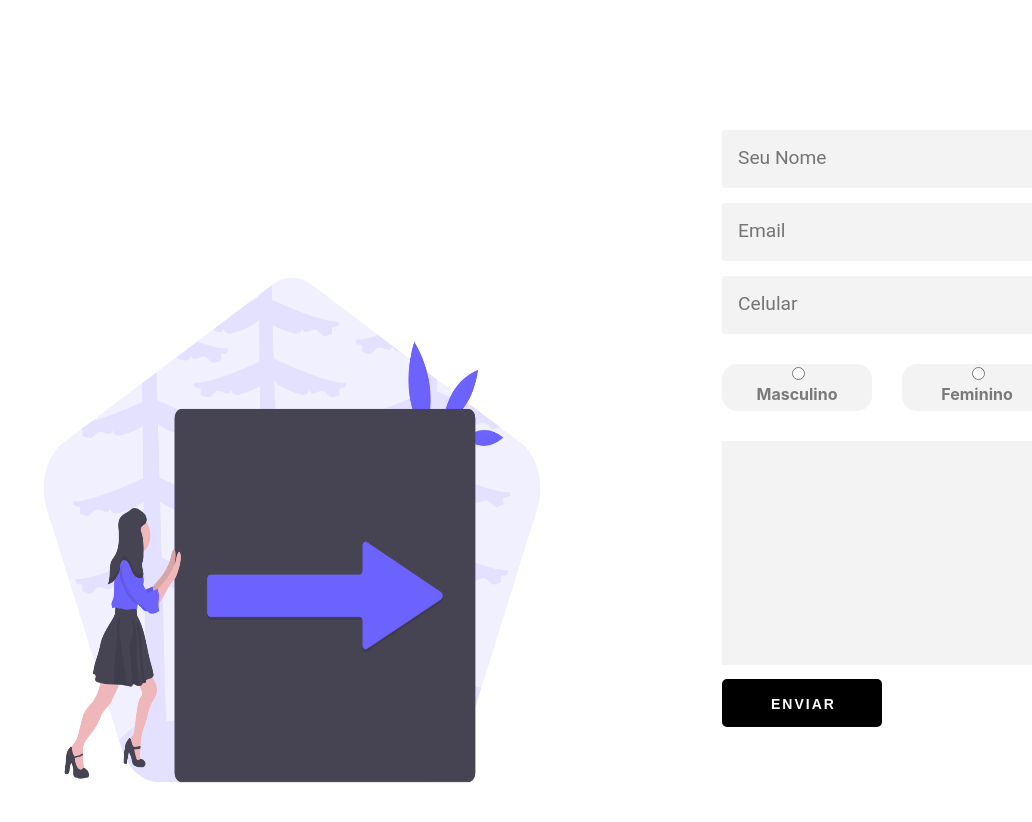
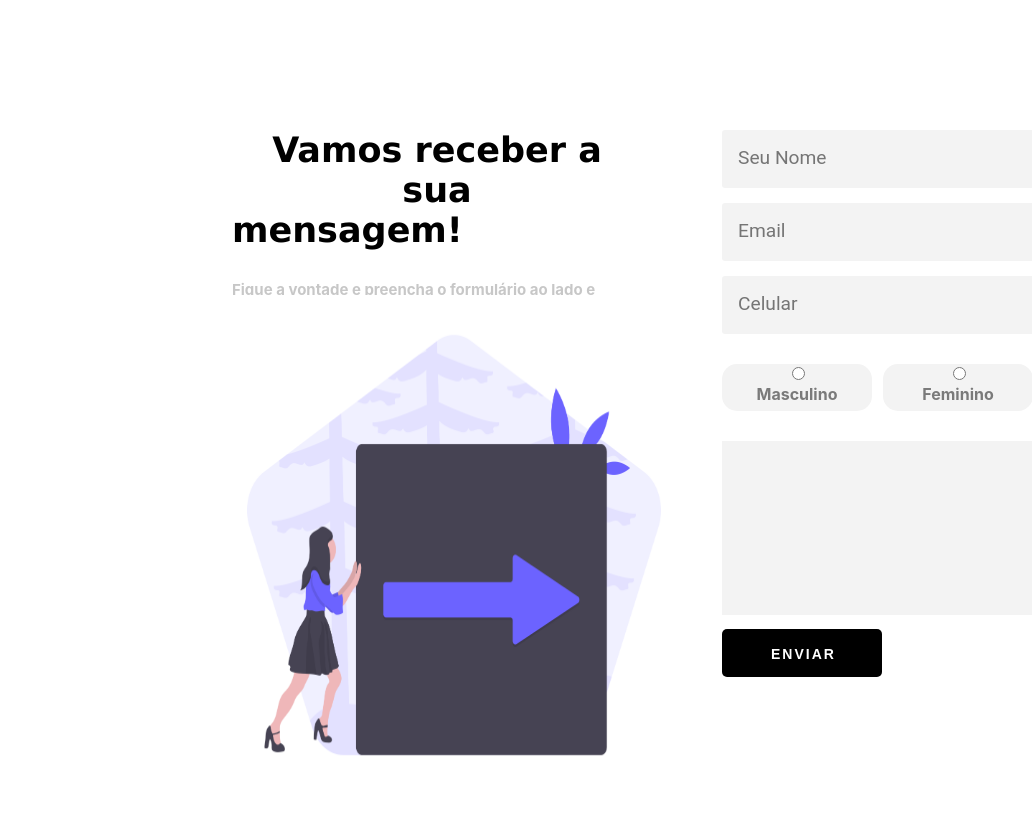
Before and after one commit to caiobarbosa881/react-contact-form, a React (Create React App) app: page / in a window 1280 px wide. Shown: the top 822 px of the page, without its empty margins (248-1280 px from the left). After the commit the page ends 800 px from the top, so only its background shows below. Built offline with nearby package versions, Linux system fonts and the light colour scheme; a web font is replaced by a local one.

Commit message:
adding animation to image-box and texts

```diff
--- a/src/App.css
+++ b/src/App.css
@@ -1,7 +1,43 @@
 .box-image{
-   position: absolute;
-   top: 230px;
-   left: 240px;
-    width: 600px;
-    height: 600px;
+    position: absolute;
+    top: 295px;
+    left: -900px;
+    transition: all 2s ease;
+    height: 500px;
+    width: 500px;
 }
+.active{
+   animation: horizontal-move 3s ease;
+   animation-fill-mode:forwards
+}
+
+@keyframes horizontal-move   {
+   0% { left: -900 }
+    100% { left: 452px }
+}
+.main-text-box{
+    position: absolute;
+    top: 130px;
+    left: 480px;
+    height: 160px;
+    width: 410px;
+    text-align: left;
+    margin: unset;
+}
+.main-text-box h1{
+    font-weight: bolder;
+    font-family: 'Lucida Sans', 'Lucida Sans Regular', 'Lucida Grande', 'Lucida Sans Unicode', Geneva, Verdana, sans-serif;
+    color: rgb(0, 0, 0);
+    font-size: 35px;
+    display: inline-block;
+    margin:unset
+}
+h3{
+    margin-top: 30px;
+    font-size: 15px;
+    color: rgb(199, 199, 199);
+    float: left;
+}
+span{
+    display: inline-block;
+}
--- a/src/App.js
+++ b/src/App.js
@@ -1,12 +1,26 @@
 import React from 'react';
 import './App.css';
 import MainForm from './components/MainForm';
+import { useState, useEffect } from 'react';
+
 
 function App() {
 
+  const [box, boxAnimation] = useState(false);
+
+  useEffect(() => {
+    boxAnimation(true);
+  }, [box])
+
   return (
     <>
-    <img className='box-image' alt='Pessoa empurrando caixa com uma seta em direção para o formulário na direita em que você vai preencher' src={require('./box-img.png')}/>
+    <div className='main-text-box'>
+    <h1>Vamos receber a sua</h1>
+    <h1>mensagem!</h1>
+    <h3>Fique a vontade e preencha o formulário ao lado e dentro de 48 horas e vamos responder.</h3>
+    </div>
+
+    <img className={box ? 'box-image active' : 'box-image'} alt='Pessoa empurrando caixa com uma seta em direção para o formulário na direita em que você vai preencher' src={require('./box-img.png')}/>
     <MainForm />
     </>
   );
--- a/src/components/MainForm.css
+++ b/src/components/MainForm.css
@@ -5,7 +5,7 @@
     margin-left: 920px;
     position: absolute;
     top: 110px;
-    background-color: white;
+    background-color: rgb(255, 255, 255);
     height: 620px;
     width: 550px;
     font-weight: bold;
@@ -60,7 +60,7 @@ button:hover{
 
     margin-top: 15px;
     height: 30px;
-    width: 90%;
+    width: 80%;
     background-color: rgb(243, 243, 243);
     border-color: white;
     font-family: 'Roboto', sans-serif;
@@ -87,7 +87,7 @@ button:hover{
     text-align: center;
     border-radius: 15px;
     background-color: rgb(243, 243, 243);
-    margin-right: 30px;
+    margin-right: 11px;
     float: left;
     width: 150px;
 }
@@ -95,8 +95,8 @@ label{
     color: rgb(122, 122, 122);
 }
 textarea{
-    width: 520px;
-    height: 220px;
+    width: 470px;
+    height: 170px;
     font-size: 20px;
     resize: none;
     background-color: rgb(243, 243, 243);
--- a/src/components/MainForm.js
+++ b/src/components/MainForm.js
@@ -3,8 +3,6 @@ import { useFormik } from 'formik';
 import './MainForm.css';
 import NumberFormat from 'react-number-format';
 import * as Yup from 'yup';
-
-
 
 function MainForm() {
 
@@ -76,17 +74,23 @@ function MainForm() {
       {formik.errors.celular ? <div className='error'>{formik.errors.celular}</div> : null}
 
     <div className='radio' >
-      <input className='radio-input' type="radio" id="genero" name="genero" value={formik.values.genero}/>
+      <input className='radio-input' type="radio" id="genero" name="genero"
+       onChange={formik.handleChange}
+      value='Masculino'/>
       <label>Masculino</label>
     </div>
 
     <div className='radio' >
-      <input className='radio-input' type="radio" id="genero" name="genero" value={formik.values.genero}/>
+      <input className='radio-input' type="radio" id="genero" name="genero"
+       onChange={formik.handleChange}
+      value='Feminino'/>
       <label>Feminino</label>
     </div>
 
     <div className='radio'>
-      <input className='radio-input' type="radio" id="genero" name="genero" value={formik.values.genero}/>
+      <input className='radio-input' type="radio" id="genero" name="genero"
+       onChange={formik.handleChange}
+      value='Outro'/>
       <label>Outro</label>
     </div>
 
```
